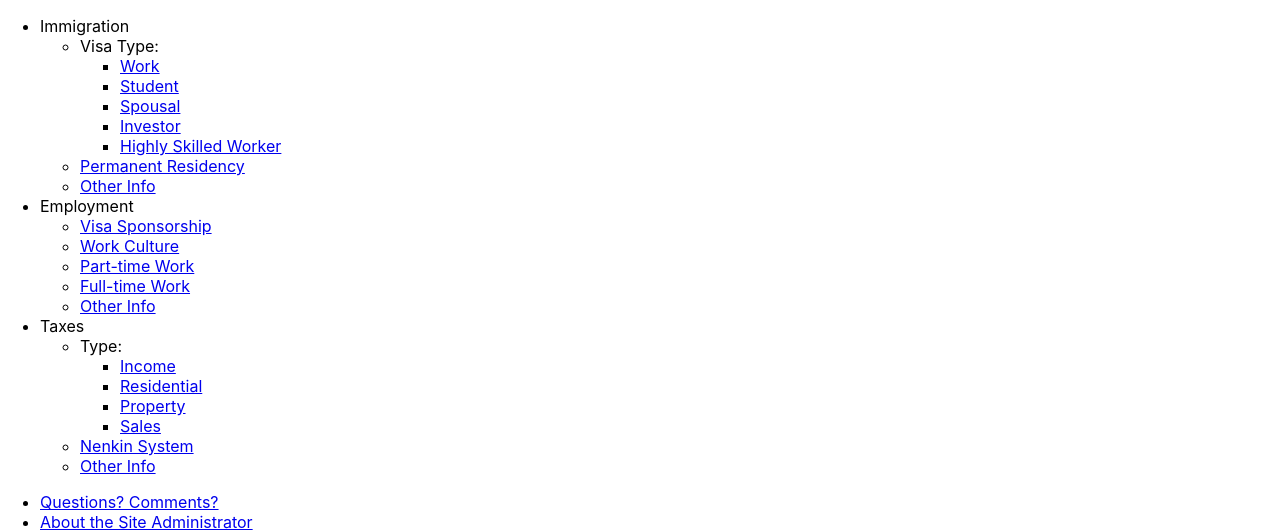
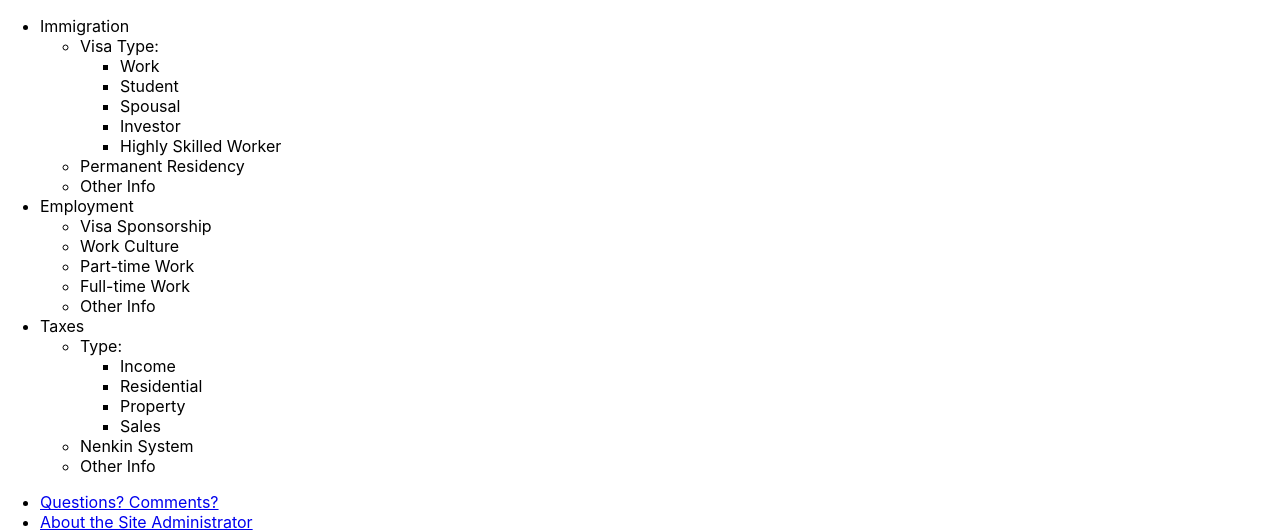
Before and after one commit to carablythe/JResourcesFrontEnd, a React (Create React App) app: page / in a window 1280 px wide. Shown: the top 532 px of the page. Built offline with nearby package versions, Linux system fonts and the light colour scheme; no server answers.

Commit message:
pushing to netlify again

```diff
--- a/src/components/Directory.js
+++ b/src/components/Directory.js
@@ -12,36 +12,36 @@ const Directory = () => {
                         <ul className="dropUl">
                           <li className="dropLi">Visa Type:</li>
                             <ul className="dropUlUl">
-                              <li className="dropLiLi"><a href="#">Work</a></li>
-                              <li className="dropLiLi"><a href="#">Student</a></li>
-                              <li className="dropLiLi"><a href="#">Spousal</a></li>
-                              <li className="dropLiLi"><a href="#">Investor</a></li>
-                              <li className="dropLiLi"><a href="#">Highly Skilled Worker</a></li>
+                              <li className="dropLiLi">Work</li>
+                              <li className="dropLiLi">Student</li>
+                              <li className="dropLiLi">Spousal</li>
+                              <li className="dropLiLi"> Investor</li>
+                              <li className="dropLiLi"> Highly Skilled Worker</li>
                             </ul>
-                          <li className="dropLi"><a href="#">Permanent Residency</a></li>
-                          <li className="dropLi"><a href="#">Other Info</a></li>
+                          <li className="dropLi"> Permanent Residency  </li>
+                          <li className="dropLi"> Other Info  </li>
                         </ul>
                       </li>
                       <li className="navBar drop">Employment
                         <ul className="dropUl">
-                          <li className="dropLi"><a href="#">Visa Sponsorship</a></li>
-                          <li className="dropLi"><a href="#">Work Culture</a></li>
-                          <li className="dropLi"><a href="#">Part-time Work</a></li>
-                          <li className="dropLi"><a href="#">Full-time Work</a></li>
-                          <li className="dropLi"><a href="#">Other Info</a></li>
+                          <li className="dropLi"> Visa Sponsorship  </li>
+                          <li className="dropLi"> Work Culture  </li>
+                          <li className="dropLi"> Part-time Work  </li>
+                          <li className="dropLi"> Full-time Work  </li>
+                          <li className="dropLi"> Other Info  </li>
                         </ul>
                       </li>
                       <li className="navBar drop">Taxes
                         <ul className="dropUl">
                           <li className="dropLi">Type:</li>
                             <ul className="dropUlUl">
-                              <li className="dropLiLi"><a href="#">Income</a></li>
-                              <li className="dropLiLi"><a href="#">Residential</a></li>
-                              <li className="dropLiLi"><a href="#">Property</a></li>
-                              <li className="dropLiLi"><a href="#">Sales</a></li>
+                              <li className="dropLiLi"> Income  </li>
+                              <li className="dropLiLi"> Residential  </li>
+                              <li className="dropLiLi"> Property  </li>
+                              <li className="dropLiLi"> Sales  </li>
                             </ul>
-                          <li className="dropLi"><a href="#">Nenkin System</a></li>
-                          <li className="dropLi"><a href="#">Other Info</a></li>
+                          <li className="dropLi"> Nenkin System  </li>
+                          <li className="dropLi">Other Info  </li>
                         </ul>
                       </li>
 
```
